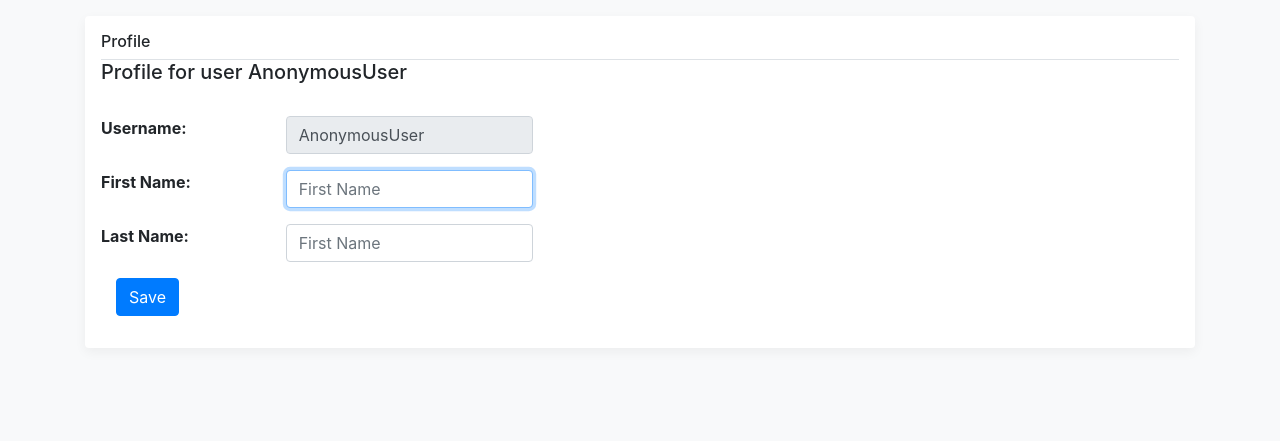
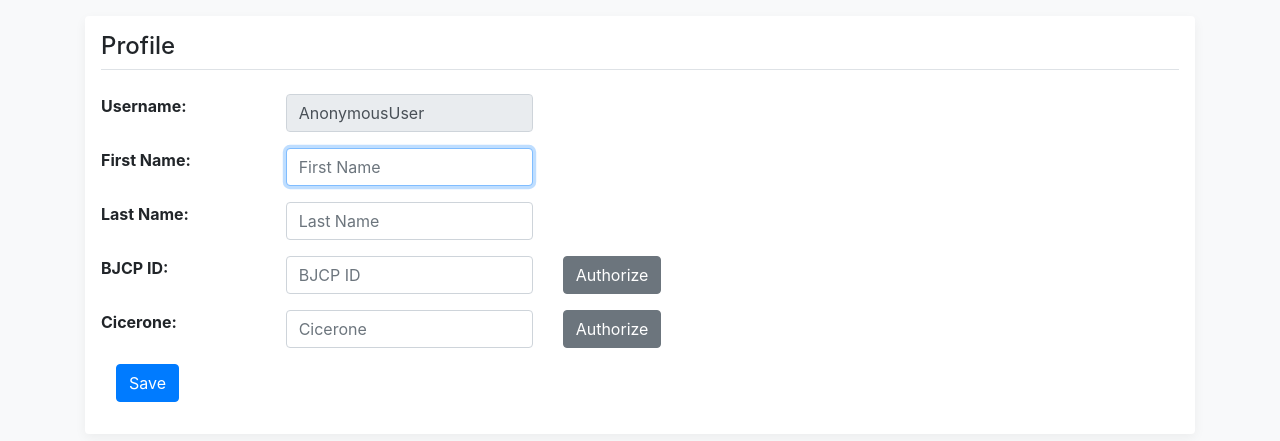
Before and after one commit to SotolitoLabs/beermasters, a Django app: page /competitions/profile/ in a window 1280 px wide. Shown: the part 56-497 px from the top of the page. Run offline with Django 3.2, Linux system fonts and the light colour scheme; some libraries are stand-ins or nearby versions.

Commit message:
Fix user profile template
- Fix field names and labels
- Add bjcp and cicerone id fields

```diff
--- a/src/competitions/templates/user_profile.html
+++ b/src/competitions/templates/user_profile.html
@@ -3,11 +3,10 @@
 {% load static %}
 {% block content %}
 <div class="my-3 p-3 bg-white rounded box-shadow">
-<h6 class="border-bottom border-gray pb-2 mb-0">{% trans 'Profile' %}</h6>
+<h4 class="border-bottom border-gray pb-2 mb-0">{% trans 'Profile' %}</h4>
 {% if not request.user %}
 <p>You most be logged to do this.</p>
 {% else %}
-<h5>Profile for user {{ request.user }}</h5>
 <form method="post">
 
     {% csrf_token %}
@@ -21,24 +20,49 @@
 		</div>
     </div>
 
-
 	<div class="form-group row">
 		<div class="col-sm-2">
-			<label class="font-weight-bold" for="id_first_name">{% trans 'First Name' %}:</label>
+			<label class="font-weight-bold" for="first_name">{% trans 'First Name' %}:</label>
 		</div>
 		<div class="col-sm-3">
-    		<input type="text" class="form-control" name="first_name" size="20" autofocus required id="id_first_name" placeholder="{% trans 'First Name' %}">
+            <input type="text" class="form-control" name="first_name" size="20" autofocus required id="first_name" value="{{ request.user.first_name }}" placeholder="{% trans 'First Name' %}">
 		</div>
 	</div>
 
 	<div class="form-group row">
 		<div class="col-sm-2">
-			<label class="font-weight-bold" for="id_lastname_name">{% trans 'Last Name' %}:</label>
+			<label class="font-weight-bold" for="lastname_name">{% trans 'Last Name' %}:</label>
 		</div>
 		<div class="col-sm-3">
-    		<input type="text" class="form-control" name="first_name" size="20" autofocus required id="id_first_name" placeholder="{% trans 'First Name' %}">
+            <input type="text" class="form-control" name="last_name" size="20" autofocus required id="last_name" value="{{ request.user.last_name }}" placeholder="{% trans 'Last Name' %}">
 		</div>
 	</div>
+
+	<div class="form-group row">
+		<div class="col-sm-2">
+			<label class="font-weight-bold" for="bjcp_id">{% trans 'BJCP ID' %}:</label>
+		</div>
+		<div class="col-sm-3">
+            <input type="text" class="form-control" name="bjcp_id" size="20" autofocus id="bjcp_id" value="{{ bjcp_id }}" placeholder="{% trans 'BJCP ID' %}">
+		</div>
+		<div class="col-sm-1">
+            <button type="button" class="btn btn-secondary">{% trans 'Authorize' %}</button>
+		</div>
+	</div>
+
+	<div class="form-group row">
+		<div class="col-sm-2">
+			<label class="font-weight-bold" for="cicerone_id">{% trans 'Cicerone' %}:</label>
+		</div>
+		<div class="col-sm-3">
+            <input type="text" class="form-control" name="cicerone_id" size="20" autofocus id="cicerone_id" value="{{ cicerone_id }}" placeholder="{% trans 'Cicerone' %}">
+		</div>
+		<div class="col-sm-1">
+            <button type="button" class="btn btn-secondary">{% trans 'Authorize' %}</button>
+		</div>
+	</div>
+
+
 	<div class="col-sm-1">
         <button type="submit" class="btn btn-primary">{% trans 'Save' %}</button>
     </div>
```
